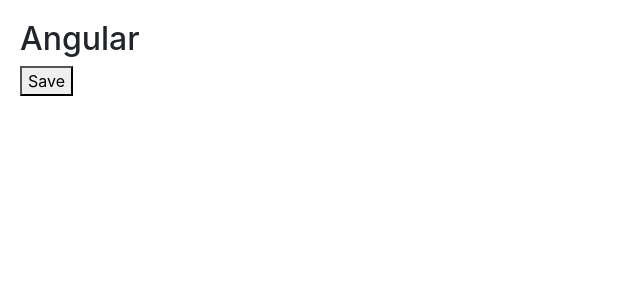
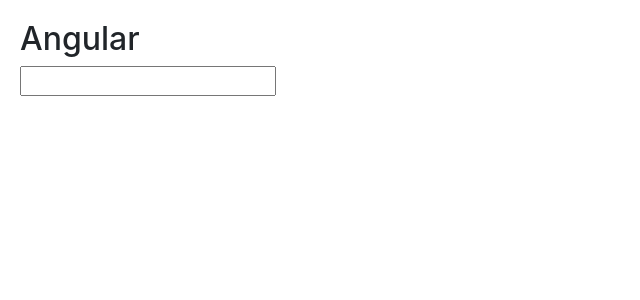
Before and after one commit to MoinSul1/tutorial, an Angular app: page / in a window 1280 px wide. Shown: the top 300 px of the page, without its empty margins (0-640 px from the left). Built offline with nearby package versions, Linux system fonts and the light colour scheme.

Commit message:
8.Event filtering
we can filter eventer like here if console will print if enter is pressed

```diff
--- a/src/app/courses.component.ts
+++ b/src/app/courses.component.ts
@@ -4,19 +4,14 @@
 @Component({
     selector: 'courses',
     template: `
-    <div (click)= "onDivClick()"><button  (click)="onSave($event)">Save</button>
-</div>
+    <input (keyup.enter)="onKeyUp()"/>
                         `
 })
 
 
 export class CoursesComponent{
-onSave($event){
-    $event.stopPropagation();
-    console.log("Btn was Clicked", $event);
-}
-onDivClick(){
-    console.log("div was clicked")
+onKeyUp(){
+    console.log("Enter was pressed");
 }
 
 
```
